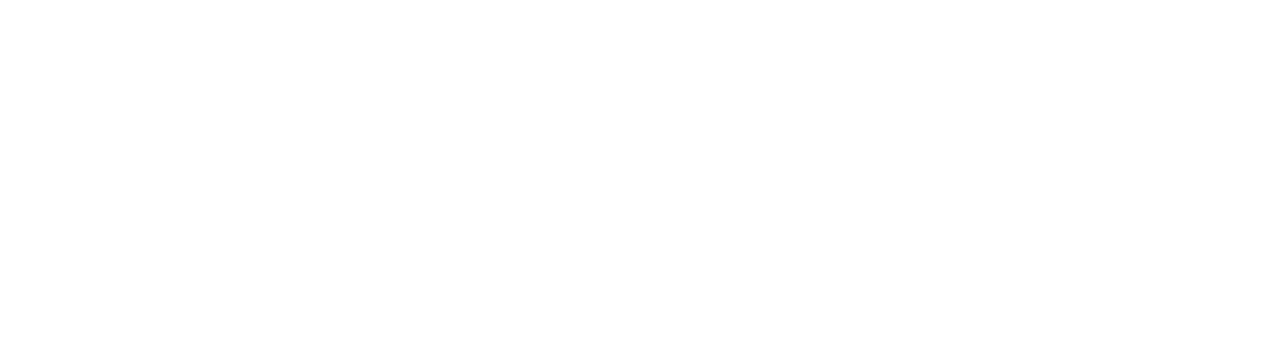
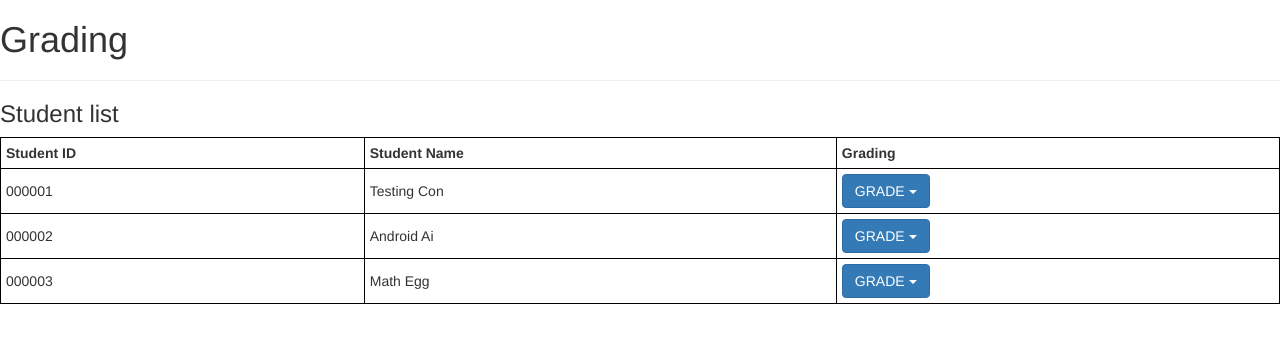
Before and after one commit to nonaee/Regis_system, an Angular app in the folder my-app/: page /grading-list-student in a window 1280 px wide. Before the commit this address led to /. Shown: the top 342 px of the page. Built offline with nearby package versions, Linux system fonts and the light colour scheme.

Commit message:
grading with list student and input grading

```diff
--- /dev/null
+++ b/my-app/src/app/grading-list-student/grading-list-student.component.css
@@ -0,0 +1,8 @@
+
+table, th, td {
+  border: 1px solid black;
+  border-collapse: collapse;
+}
+th, td {
+  padding: 5px;
+}
--- /dev/null
+++ b/my-app/src/app/grading-list-student/grading-list-student.component.html
@@ -0,0 +1,60 @@
+
+<body>
+<h1>Grading</h1>
+<hr>
+<h3>Student list</h3>
+<table style="width:100%">
+  <tr>
+    <th>Student ID</th>
+    <th>Student Name</th>
+    <th>Grading</th>
+  </tr>
+  <tr>
+    <td>000001</td>
+    <td>Testing Con</td>
+    <td> <div class="dropdown">
+      <button class="btn btn-primary dropdown-toggle" type="button" data-toggle="dropdown"> GRADE
+        <span class="caret"></span></button>
+      <ul class="dropdown-menu">
+        <li><a href="#">A</a></li>
+        <li><a href="#">B</a></li>
+        <li><a href="#">C</a></li>
+        <li><a href="#">D</a></li>
+        <li><a href="#">F</a></li>
+      </ul>
+    </div>
+      </td>
+  </tr>
+  <tr>
+    <td>000002</td>
+    <td>Android Ai</td>
+    <td><div class="dropdown">
+      <button class="btn btn-primary dropdown-toggle" type="button" data-toggle="dropdown"> GRADE
+        <span class="caret"></span></button>
+      <ul class="dropdown-menu">
+        <li><a href="#">A</a></li>
+        <li><a href="#">B</a></li>
+        <li><a href="#">C</a></li>
+        <li><a href="#">D</a></li>
+        <li><a href="#">F</a></li>
+      </ul>
+    </div></td>
+  </tr>
+  <tr>
+    <td>000003</td>
+    <td>Math Egg</td>
+    <td><div class="dropdown">
+      <button class="btn btn-primary dropdown-toggle" type="button" data-toggle="dropdown"> GRADE
+        <span class="caret"></span></button>
+      <ul class="dropdown-menu">
+        <li><a href="#">A</a></li>
+        <li><a href="#">B</a></li>
+        <li><a href="#">C</a></li>
+        <li><a href="#">D</a></li>
+        <li><a href="#">F</a></li>
+      </ul>
+    </div></td>
+  </tr>
+</table>
+
+</body>
--- /dev/null
+++ b/my-app/src/app/grading-list-student/grading-list-student.component.ts
@@ -0,0 +1,15 @@
+import { Component, OnInit } from '@angular/core';
+
+@Component({
+  selector: 'app-grading-list-student',
+  templateUrl: './grading-list-student.component.html',
+  styleUrls: ['./grading-list-student.component.css']
+})
+export class GradingListStudentComponent implements OnInit {
+
+  constructor() { }
+
+  ngOnInit() {
+  }
+
+}
```
Also changed, not shown: my-app/src/app/app.module.ts (+5 -2 lines), 1 other file (tests, documents, lock files or other folders).
